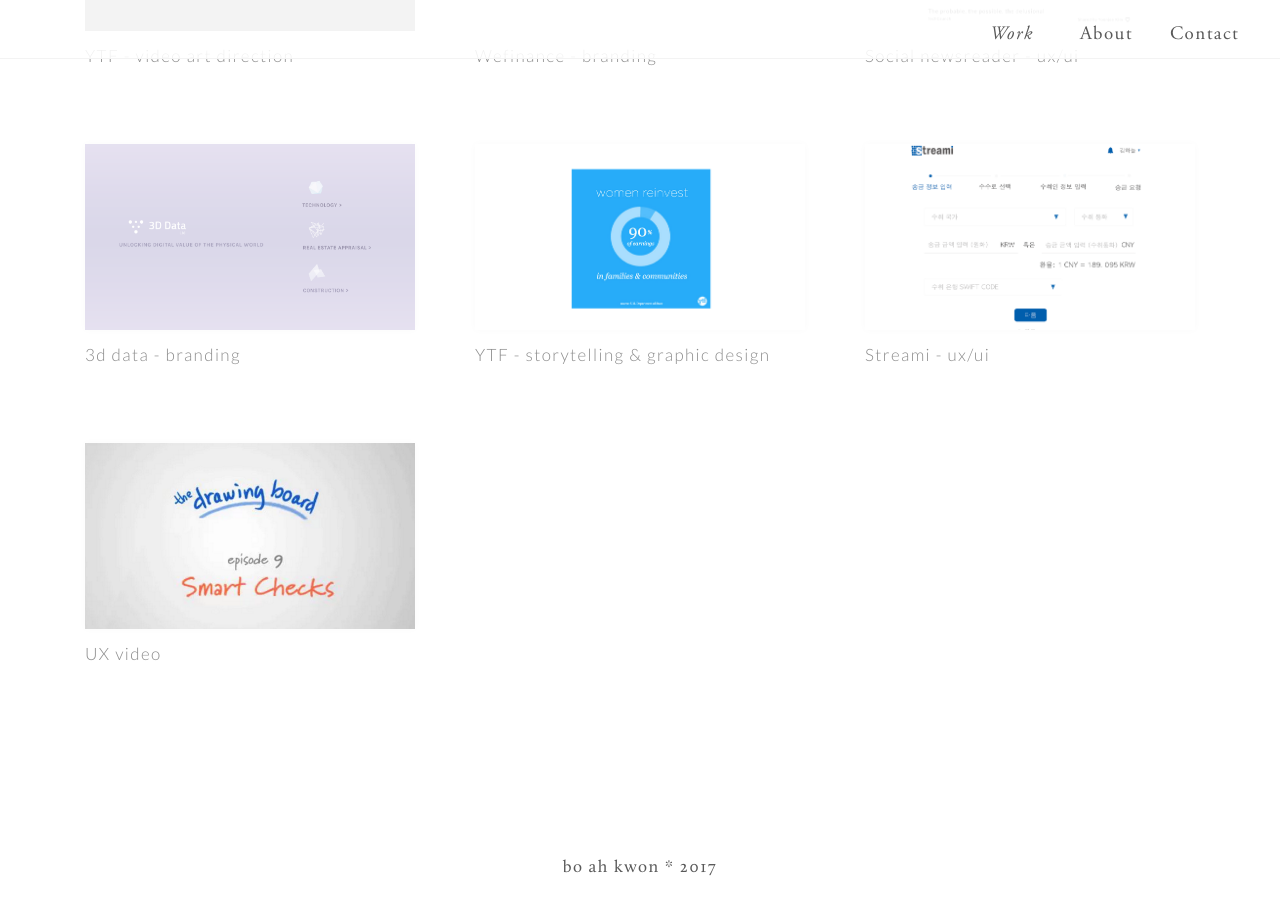
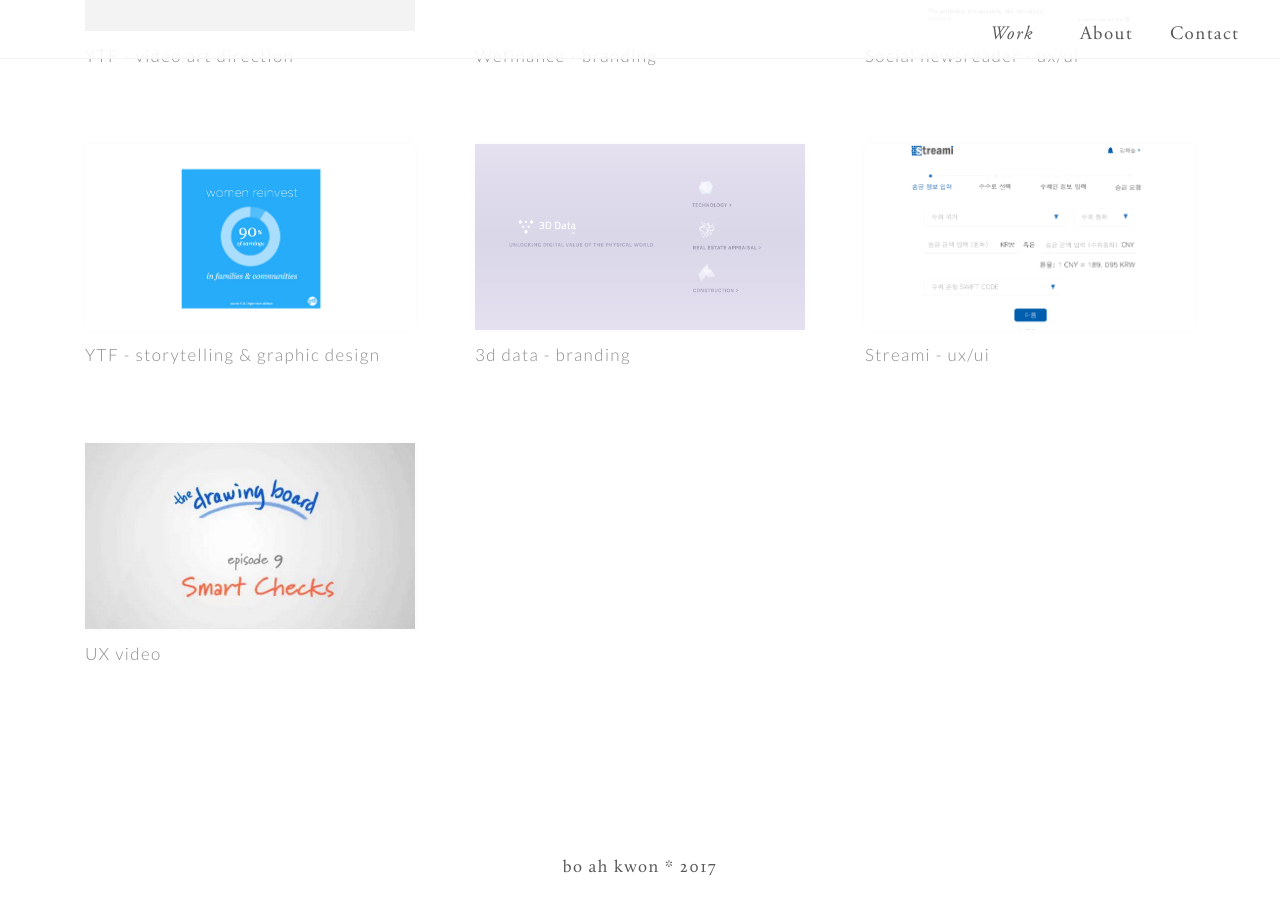
Before and after one commit to bkwon0402/bkwon0402.github.io, a Jekyll site: the page built from index.html, in a window 1280 px wide and 900 px high, scrolled down 826 px. Built offline with Jekyll 4.4.1, drawn with Linux system fonts in a browser that asks for light colours; grey boxes are pictures that could not be loaded.

Commit message:
Update index.html

```diff
--- a/index.html
+++ b/index.html
@@ -107,16 +107,6 @@ title: home
 
 
 
-            <div class="col-md-4 one_col">
-                <a href="item/3ddata.html"><div class="img_wrapper">
-                    <div class="sample" style="background-image: url('/images/branding (1).png');"></div>
-
-                </div>
-
-                    <div class="details">3d data - branding</div>
-                </a>
-            </div>
-
 
 
 
@@ -137,6 +127,18 @@ title: home
                     <div class="details">YTF - storytelling &amp; graphic design</div>
                 </a>
             </div>
+
+
+                        <div class="col-md-4 one_col">
+                <a href="item/3ddata.html"><div class="img_wrapper">
+                    <div class="sample" style="background-image: url('/images/branding (1).png');"></div>
+
+                </div>
+
+                    <div class="details">3d data - branding</div>
+                </a>
+            </div>
+
 
 
 
```
